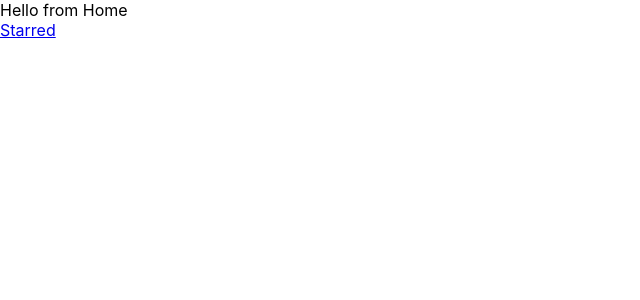
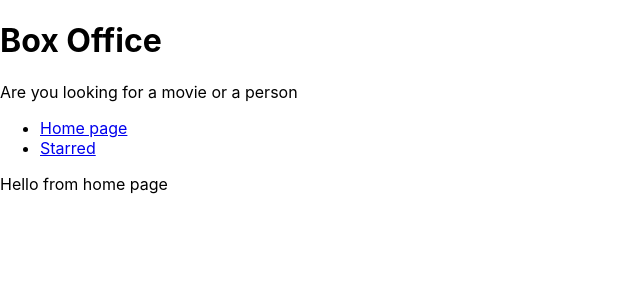
Before and after one commit to IWillInciteHaos/box-office, a React (Create React App) app: page / in a window 1280 px wide. Shown: the top 300 px of the page, without its empty margins (0-640 px from the left). Built offline with nearby package versions, Linux system fonts and the light colour scheme.

Commit message:
navigation between pages

```diff
--- a/public/index.html
+++ b/public/index.html
@@ -21,7 +21,7 @@
       work correctly both with client-side routing and a non-root public URL.
       Learn how to configure a non-root public URL by running `npm run build`.
     -->
-    <title>React App</title>
+    <title>Box office</title>
   </head>
   <body>
     <noscript>You need to enable JavaScript to run this app.</noscript>
--- a/src/App.jsx
+++ b/src/App.jsx
@@ -2,13 +2,17 @@
 import Home from './Pages/Home';
 import Starred from './Pages/Starred'
 import NoMatch from './Pages/NoMatch';
+import MainLayout from "./components/MainLayout";
 
 function App() {
   return (<BrowserRouter>
     <Routes>
-      <Route path="/" element={ <Home/>} />
-      <Route path="/starred" element={ <Starred/>} />
-      <Route path="*" element={<NoMatch />} />
+        <Route element={<MainLayout />}>
+        <Route path="/" element={ <Home/>} />
+        <Route path="/starred" element={ <Starred/>} />
+        <Route path="*" element={<NoMatch />} />
+      </Route>
+
      {/* <Route path="/" element={<App />}>
         <Route index element={<Home />} />
         <Route path="teams" element={<Teams />}>
--- a/src/Pages/Home.jsx
+++ b/src/Pages/Home.jsx
@@ -2,8 +2,7 @@
 
 const Home = () => {
     return <div>
-        <div>Hello from Home</div>
-        <Link to="/starred">Starred</Link>
+        <div>Hello from home page</div>
     </div>
 }
 
--- /dev/null
+++ b/src/components/AppTitle.jsx
@@ -0,0 +1,11 @@
+export default function AppTitle (props) {
+
+    const {title = "Box Office", subtitle = "Are you looking for a movie or a person"} = props;
+
+    return (
+        <div>
+            <h1>{title}</h1>
+            <p>{subtitle}</p>
+        </div>
+    )
+}
--- /dev/null
+++ b/src/components/MainLayout.jsx
@@ -0,0 +1,13 @@
+import {Outlet } from 'react-router-dom';
+import AppTitle from './AppTitle';
+import Navs from './Navs';
+
+const MainLayout = () =>{
+return <div>
+    <AppTitle />
+    <Navs />
+    <Outlet />
+</div>
+}
+
+export default MainLayout;
--- /dev/null
+++ b/src/components/Navs.jsx
@@ -0,0 +1,29 @@
+import {Link} from 'react-router-dom';
+
+const Links = [
+    {
+        text: "Home page",
+        to: "/"
+    },
+    {
+        text: "Starred",
+        to: "/starred"
+    }
+]
+
+const Navs = ()=>{
+
+    return <div>
+        <ul>
+        {
+            Links.map(item => <li key={item.to}>
+                    <Link to={item.to}>
+                        {item.text}
+                    </Link>
+                </li>)
+        }
+    </ul>
+</div>
+}
+
+export default Navs;
```
